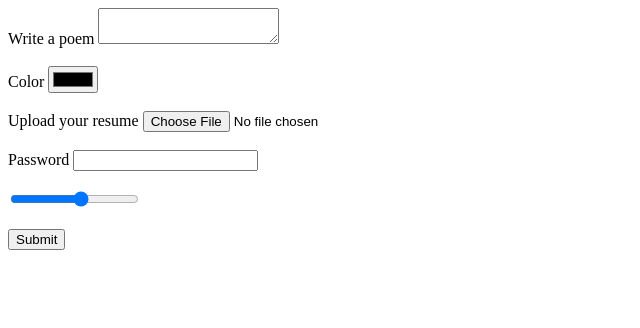
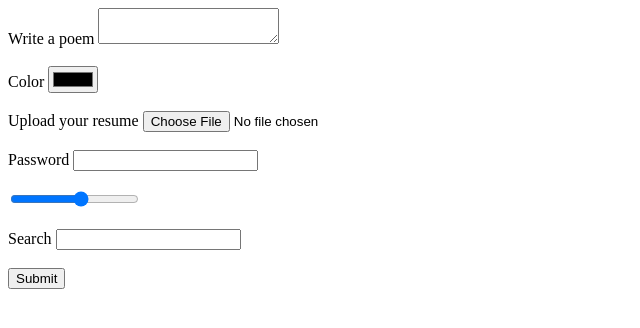
Before and after one commit to faridamuss/Advancing-HTML-skills, a plain HTML site: page HTML&CSS/index.html in a window 1280 px wide. Shown: the whole page, without its empty margins (0-640 px from the left). Drawn offline with Linux system fonts and the light colour scheme.

Commit message:
Add 'search' input type that allows the user to enter a search term

```diff
--- a/HTML&CSS/index.html
+++ b/HTML&CSS/index.html
@@ -18,6 +18,8 @@
         <input type="password" name="password" id="password"><br><br>
         <input type="hidden" value="1234" name="tracking">
         <input type="range" min="1" max="10" step="1"><br><br>
+        <label for="search">Search</label>
+        <input type="search" id="search" name="search"><br><br>
         <input type="submit">
     </form>
 </body>
```
